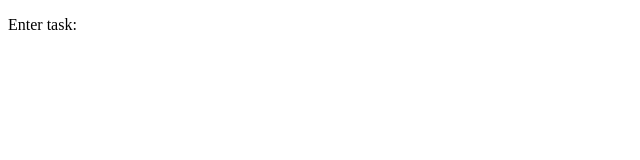
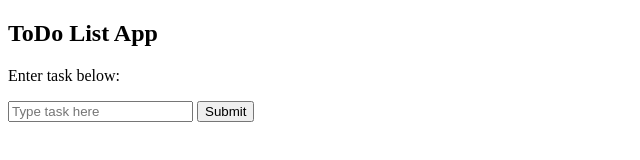
Before and after one commit to k3strl/to-do, a plain HTML site: page index.html in a window 1280 px wide. Shown: the whole page, without its empty margins (0-640 px from the left). Drawn offline with Linux system fonts and the light colour scheme.

Commit message:
Added HTML

```diff
--- a/index.html
+++ b/index.html
@@ -8,11 +8,9 @@
     </head>
 
     <body>
-        <header>
-            <p>Enter task:</p>
-        </header>
-        <footer>
-
-        </footer>
+        <h2>ToDo List App</h2>
+        <p>Enter task below:</p>
+            <input id="task" type="text" placeholder="Type task here">
+            <button onclick="getTask()">Submit</button>
     </body>
 </html>
```
